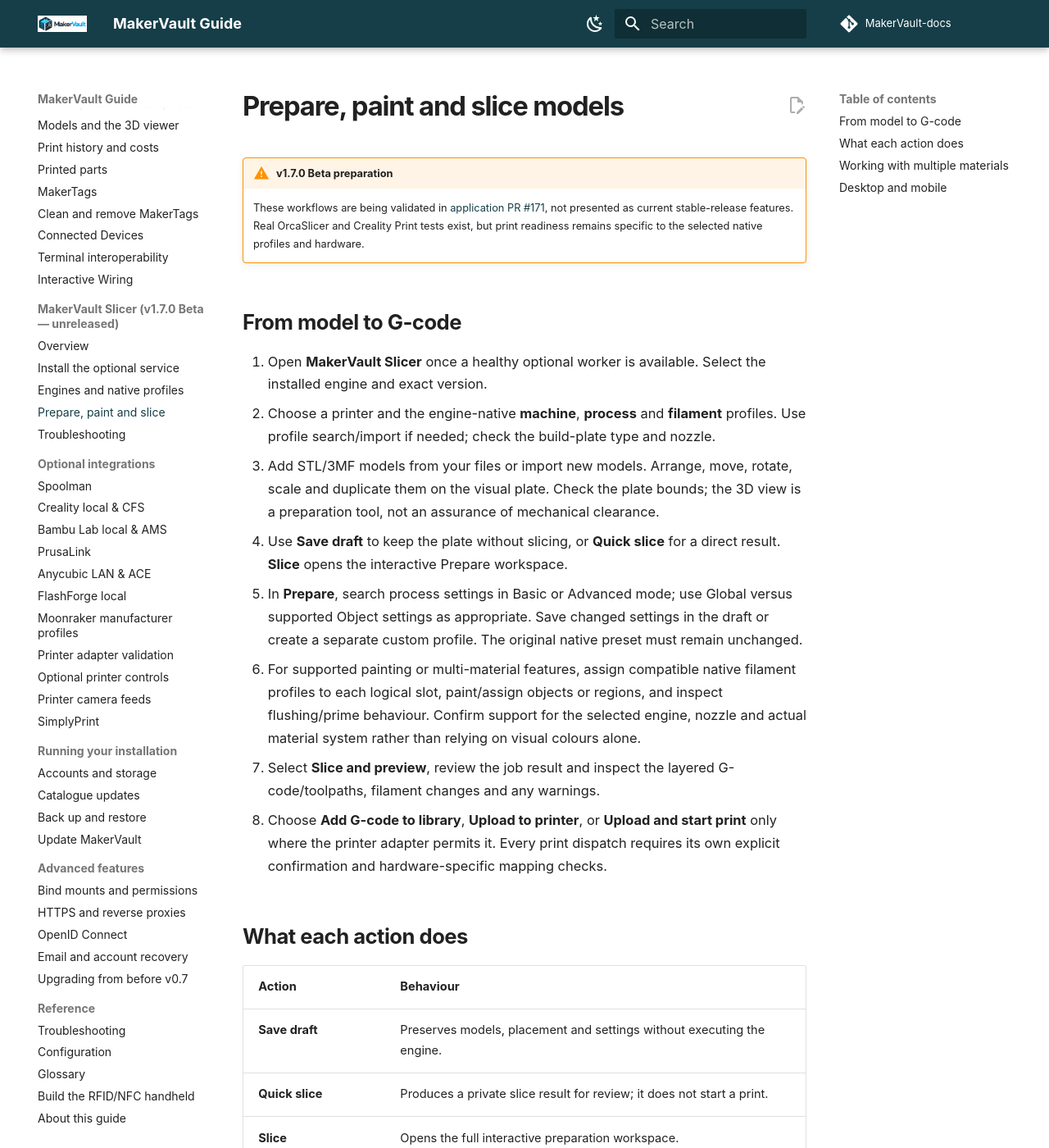
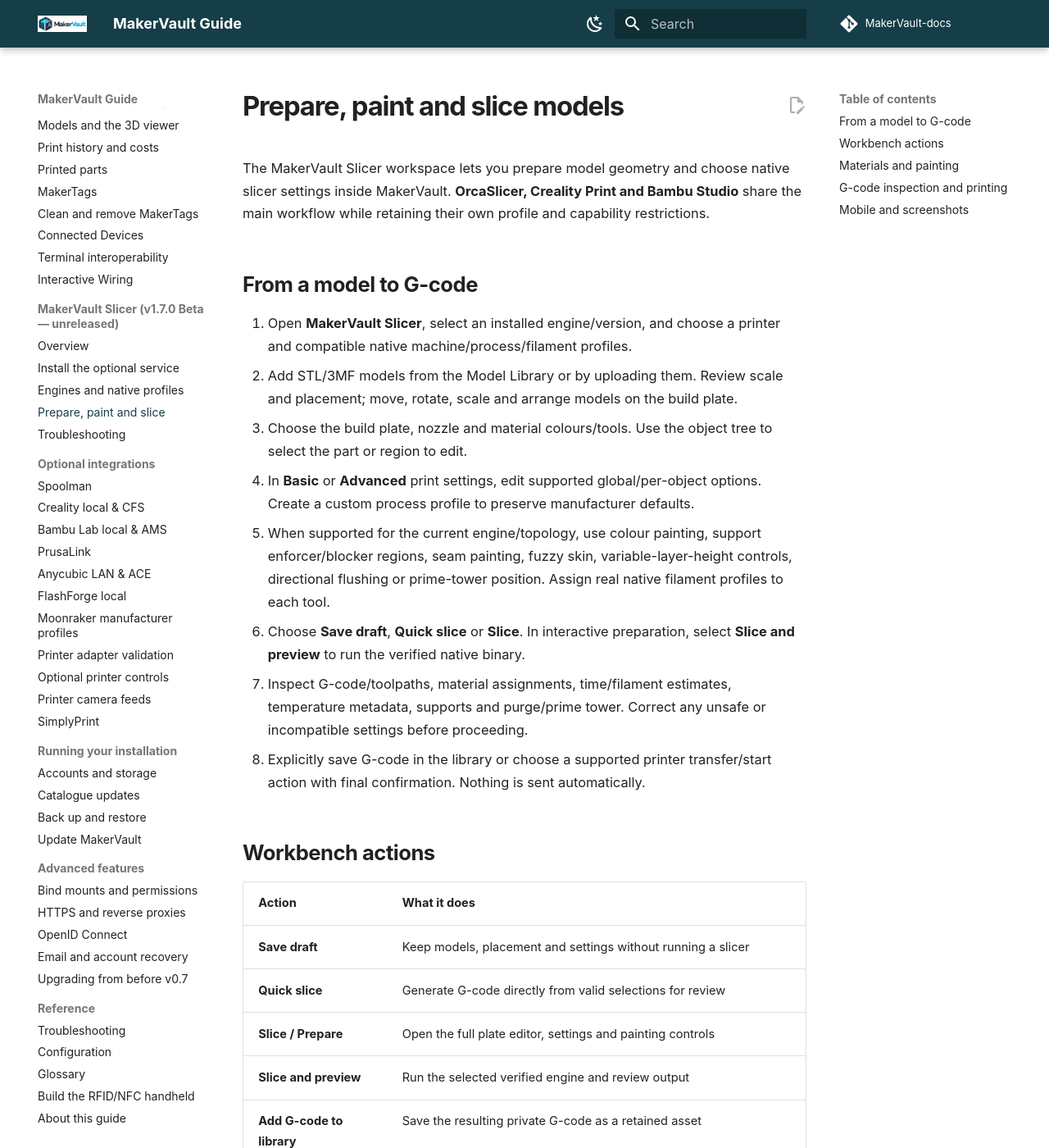
Before and after one commit to gavrd7/MakerVault-docs, an MkDocs documentation site: the page built from docs/guide/slicer/workbench.md, in a window 1280 px wide and 1400 px high. Shown: the whole window at 82% size. Built offline with MkDocs 1.6.1 and Material for MkDocs 9.7.7, drawn with Linux system fonts in a browser that asks for light colours; comment, search, counter and statistics services are not loaded; some of the changed text lies outside the part shown.

Commit message:
docs(slicer): refresh workbench, painting, Device monitor and G-code review

```diff
--- a/docs/guide/slicer/workbench.md
+++ b/docs/guide/slicer/workbench.md
@@ -1,36 +1,44 @@
 # Prepare, paint and slice models
 
-!!! warning "v1.7.0 Beta preparation"
-    These workflows are being validated in [application PR #171](https://github.com/gavrd7/MakerVault/pull/171), not presented as current stable-release features. Real OrcaSlicer and Creality Print tests exist, but print readiness remains specific to the selected native profiles and hardware.
+The MakerVault Slicer workspace lets you prepare model geometry and choose native slicer settings inside MakerVault. **OrcaSlicer, Creality Print and Bambu Studio** share the main workflow while retaining their own profile and capability restrictions.
 
-## From model to G-code
+## From a model to G-code
 
-1. Open **MakerVault Slicer** once a healthy optional worker is available. Select the installed engine and exact version.
-2. Choose a printer and the engine-native **machine**, **process** and **filament** profiles. Use profile search/import if needed; check the build-plate type and nozzle.
-3. Add STL/3MF models from your files or import new models. Arrange, move, rotate, scale and duplicate them on the visual plate. Check the plate bounds; the 3D view is a preparation tool, not an assurance of mechanical clearance.
-4. Use **Save draft** to keep the plate without slicing, or **Quick slice** for a direct result. **Slice** opens the interactive Prepare workspace.
-5. In **Prepare**, search process settings in Basic or Advanced mode; use Global versus supported Object settings as appropriate. Save changed settings in the draft or create a separate custom profile. The original native preset must remain unchanged.
-6. For supported painting or multi-material features, assign compatible native filament profiles to each logical slot, paint/assign objects or regions, and inspect flushing/prime behaviour. Confirm support for the selected engine, nozzle and actual material system rather than relying on visual colours alone.
-7. Select **Slice and preview**, review the job result and inspect the layered G-code/toolpaths, filament changes and any warnings.
-8. Choose **Add G-code to library**, **Upload to printer**, or **Upload and start print** only where the printer adapter permits it. Every print dispatch requires its own explicit confirmation and hardware-specific mapping checks.
+1. Open **MakerVault Slicer**, select an installed engine/version, and choose a printer and compatible native machine/process/filament profiles.
+2. Add STL/3MF models from the Model Library or by uploading them. Review scale and placement; move, rotate, scale and arrange models on the build plate.
+3. Choose the build plate, nozzle and material colours/tools. Use the object tree to select the part or region to edit.
+4. In **Basic** or **Advanced** print settings, edit supported global/per-object options. Create a custom process profile to preserve manufacturer defaults.
+5. When supported for the current engine/topology, use colour painting, support enforcer/blocker regions, seam painting, fuzzy skin, variable-layer-height controls, directional flushing or prime-tower position. Assign real native filament profiles to each tool.
+6. Choose **Save draft**, **Quick slice** or **Slice**. In interactive preparation, select **Slice and preview** to run the verified native binary.
+7. Inspect G-code/toolpaths, material assignments, time/filament estimates, temperature metadata, supports and purge/prime tower. Correct any unsafe or incompatible settings before proceeding.
+8. Explicitly save G-code in the library or choose a supported printer transfer/start action with final confirmation. Nothing is sent automatically.
 
-## What each action does
+## Workbench actions
 
-| Action | Behaviour |
+| Action | What it does |
 | --- | --- |
-| **Save draft** | Preserves models, placement and settings without executing the engine. |
-| **Quick slice** | Produces a private slice result for review; it does not start a print. |
-| **Slice** | Opens the full interactive preparation workspace. |
-| **Slice and preview** | Runs the chosen verified worker and displays generated toolpaths where available. |
-| **Add G-code to library** | Explicitly retains G-code in the user's library. |
-| **Upload / Upload and start** | Separate printer operations subject to supported adapter, active printer state, and explicit confirmation. |
+| **Save draft** | Keep models, placement and settings without running a slicer |
+| **Quick slice** | Generate G-code directly from valid selections for review |
+| **Slice / Prepare** | Open the full plate editor, settings and painting controls |
+| **Slice and preview** | Run the selected verified engine and review output |
+| **Add G-code to library** | Save the resulting private G-code as a retained asset |
+| **Upload / Upload and start** | Explicit printer operations subject to adapter, G-code identity and compatibility checks |
+| **Device** | Open the selected printer live monitor over the slicer; closing it returns to the same workbench state |
 
-A physical MakerVault spool record and an engine's native filament profile are different concepts. Assigning the visual colour does not automatically map a CFS/AMS position or authorise a physical tool change. Slicing does not deduct spool stock.
+## Materials and painting
 
-## Working with multiple materials
+Painting is a change to the native project's material/process data, not merely the preview colour. A single-nozzle filament changer may need flush/prime settings and firmware-specific tool-change commands; multi-nozzle machines have different requirements.
 
-Use the engine-native tool and material assignments, not assumptions based on the number of paint colours. Creality multi-colour test cubes have been printed successfully, but **flushing multipliers, native enabled CFS mode and printer mapping must still be validated for each relevant setup**. A test-only fallback profile or offline diagnostic is not a production-compatible printer preset. Multi-nozzle and independent toolhead machines require separately proven encoding.
+Support-enforcer and blocker regions, seams, fuzzy skin and variable heights are supported **only where the selected native engine honours them**. Make sure a requested change has affected the generated G-code rather than judging only by visible UI colours. MakerVault rejects selected native output mismatches where verified audits exist.
 
-## Desktop and mobile
+Physical spool records in MakerVault are separate from the engine's material presets. A spool suggestion does not automatically map a Creality CFS, Bambu AMS or other printer material slot, start a print or reduce stock.
 
-The workbench adapts to smaller screens, but feature controls and toolpath inspection should be checked on the actual device/browser before relying on them for a print. This page will gain real, permission-safe screenshots at publication. For existing G-code storage and adapter-specific printing use [G-code library and printer submission](../using/gcode-and-print-submission.md).
+## G-code inspection and printing
+
+The G-code viewer shows supported estimates and comments, including generated filament use, printer/profile hints and, where present, actual versus profile-only temperature evidence. Preview analysis is bounded; it is not a full hardware simulation or guarantee of safe print-start G-code.
+
+Printer dispatch uses separate supported adapters, review and explicit confirmation. Some connections are monitoring-only. For saved output and transfer options, read [G-code Library and printer submission](../using/gcode-and-print-submission.md).
+
+## Mobile and screenshots
+
+The workspace adapts to smaller screens. Verify the relevant painting and toolpath controls in your browser before relying on a printer-critical setting. Real, sanitised screenshots will illustrate engine selection, build-plate settings, painting and G-code review; do not publish printer addresses, account identifiers or private designs.
```
